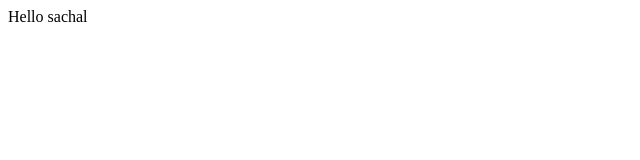
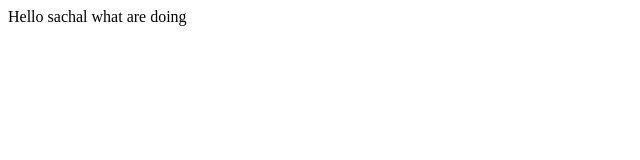
Before and after one commit to gurusahab/bootcamp2020, a plain HTML site: page index.html in a window 1280 px wide. Shown: the whole page, without its empty margins (0-640 px from the left). Drawn offline with Linux system fonts and the light colour scheme.

Commit message:
Update index.html

```diff
--- a/index.html
+++ b/index.html
@@ -7,7 +7,7 @@
     <title>First Example</title>
 </head>
 <body>
-    <div>Hello sachal</div>
+    <div>Hello sachal what are doing</div>
 
 </body>
 </html>
```
